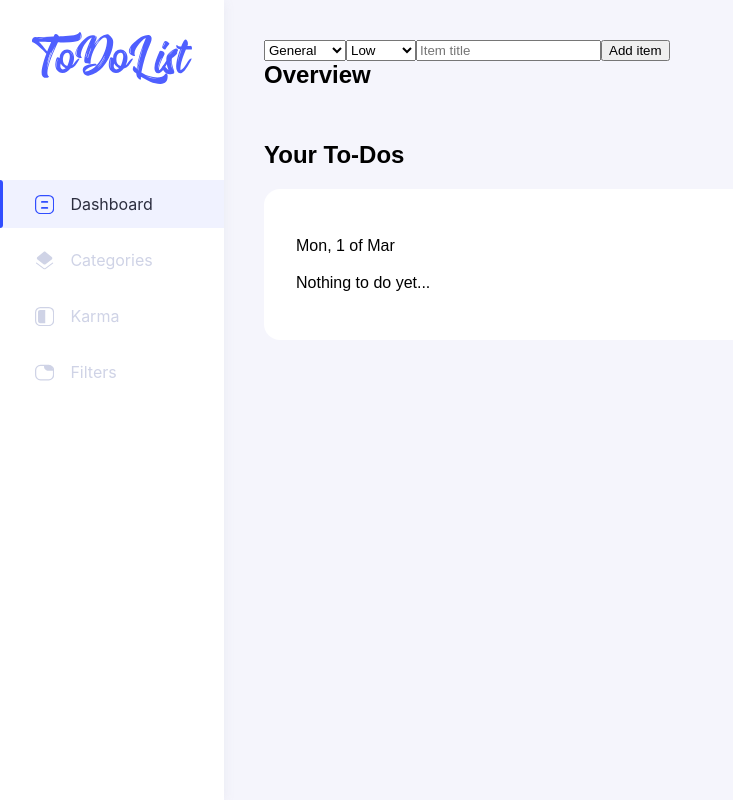
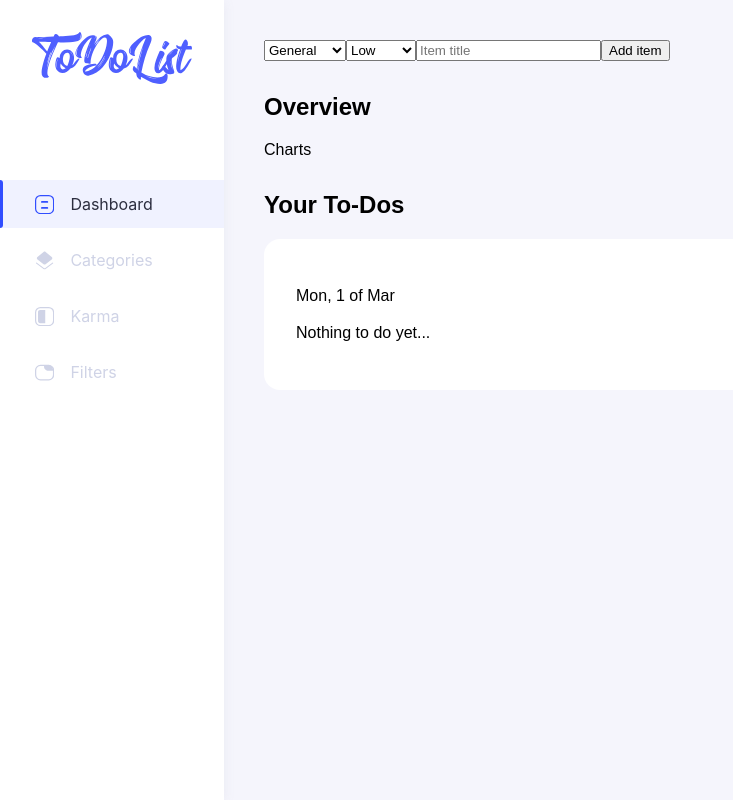
Before and after one commit to An1mus/merntodo, a React (Create React App) app: page /#/ in a window 1280 px wide. Shown: the whole page, without its empty margins (0-733 px from the left). Built offline with nearby package versions, Linux system fonts and the light colour scheme.

Commit message:
Overview section container

```diff
--- a/src/components/App.css
+++ b/src/components/App.css
@@ -47,3 +47,7 @@ a {
 h2 {
     margin-top: 0;
 }
+
+section {
+    margin-top: 2rem;
+}
--- a/src/components/Todo/Overview.tsx
+++ b/src/components/Todo/Overview.tsx
@@ -1,14 +1,15 @@
 import React from 'react';
 import styled from 'styled-components';
 
-const OverviewContainer = styled.div`
-    display: flex;
+const OverviewContainer = styled.section`
 `;
 
 const Overview = () => {
     return (
         <OverviewContainer>
             <h2>Overview</h2>
+
+            <div>Charts</div>
         </OverviewContainer>
     )
 };
--- a/src/components/Todo/index.tsx
+++ b/src/components/Todo/index.tsx
@@ -1,17 +1,12 @@
 import React from 'react';
-import { connect } from 'react-redux';
 import styled from 'styled-components';
-import AddItemForm from './AddItemForm';
-import todoActions from '../../redux/actions/todos';
 import ListHeader from './ListHeader';
 import List from './List';
 import { TodoItem } from '../../commons/types/todoItem';
 import Overview from './Overview';
 
-const ListContainer = styled.div`
-    margin: 0 auto;
+const ListContainer = styled.section`
     min-width: 24rem;
-    padding: 2rem 0 0 0;
     width: 100%;
 `;
 
```
